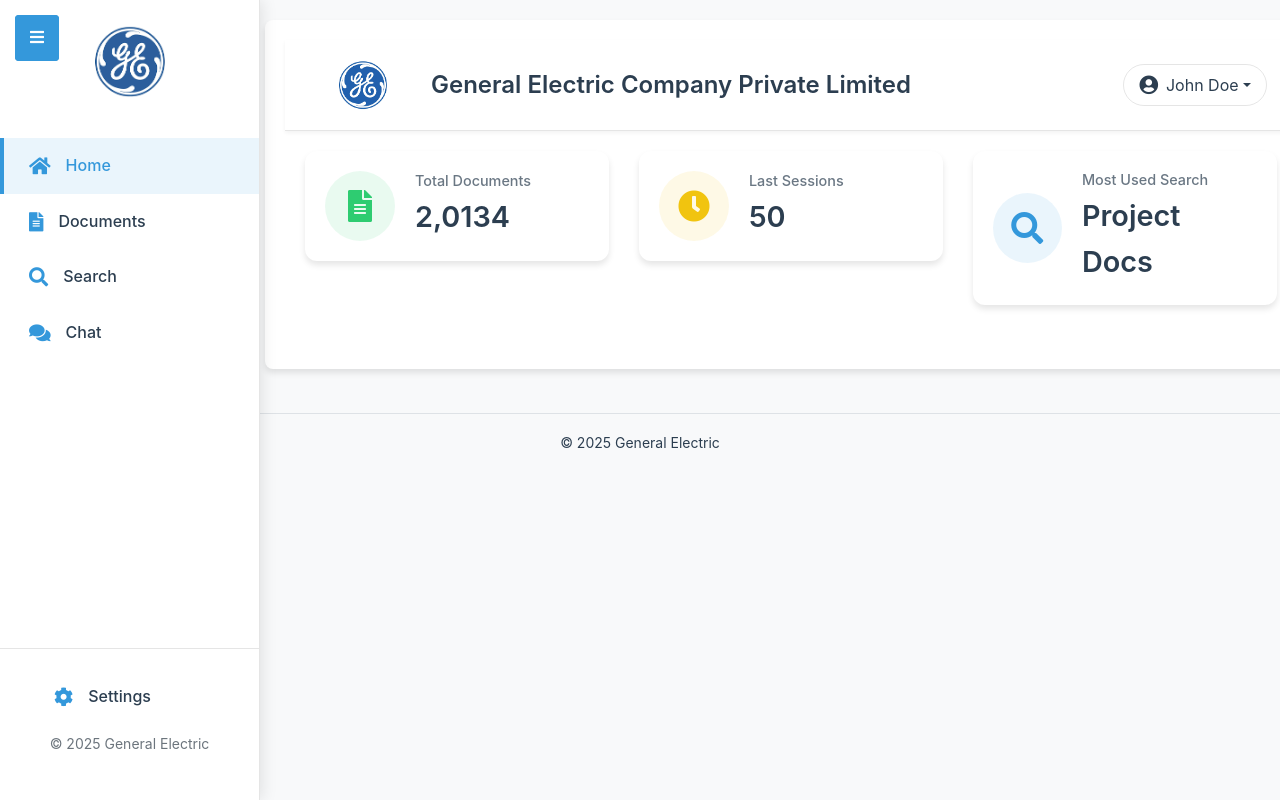
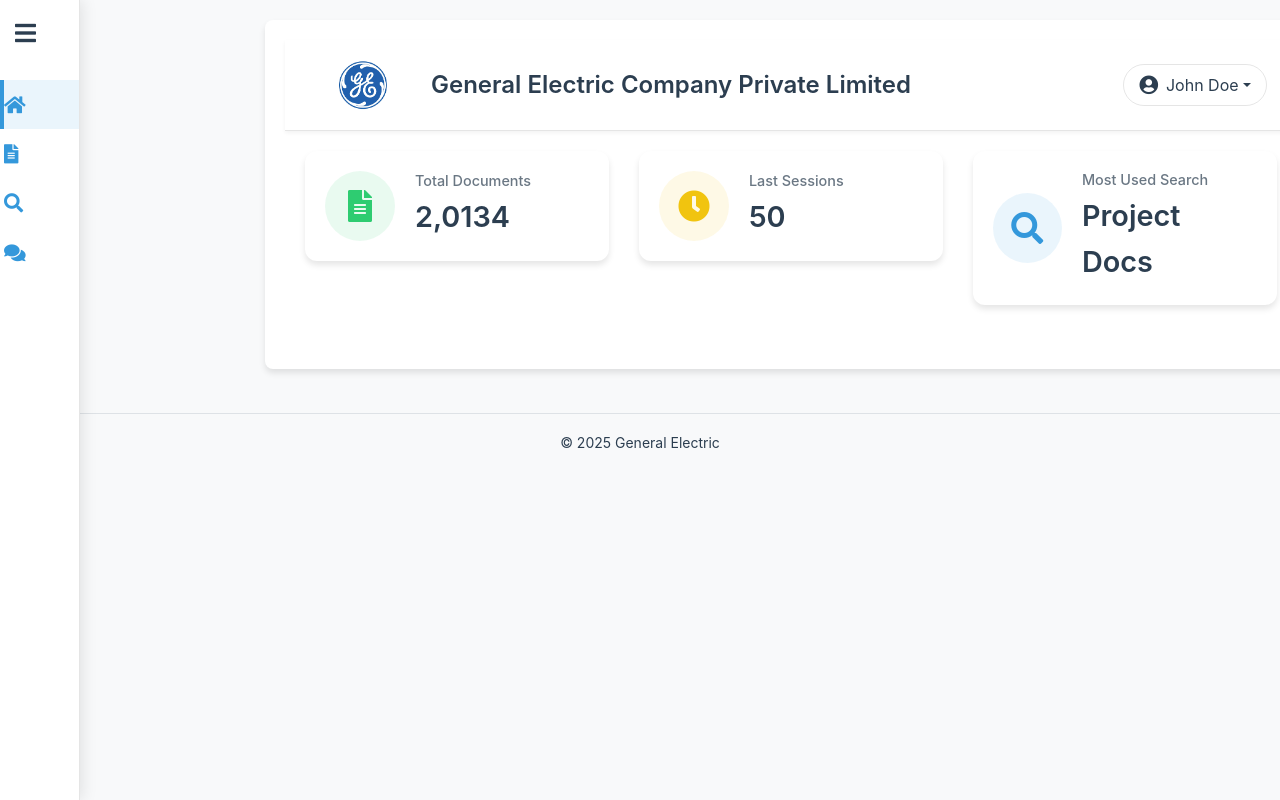
Before and after one commit to sajid199/Angular, a plain HTML site: page index.html in a window 1280 px wide. Shown: the top 800 px of the page. Drawn offline with nearby package versions, Linux system fonts and the light colour scheme.

Commit message:
toggled icon

```diff
--- a/index.html
+++ b/index.html
@@ -21,28 +21,22 @@
             </button>
 
             <!-- Sidebar -->
-            <nav class="sidebar" id="sidebar">
-                <div class="sidebar-logo">
-                    <img src="assets/image/companylogo.png" alt="General Electric Logo">
-                </div>
-                <button class="toggle-btn" id="toggleSidebar">
-                    <i class="fas fa-bars"></i>
-                </button>
+            <nav class="sidebar spaced-sidebar" id="sidebar">
                 <a href="#home" class="nav-link active" data-target="home">
-                    <i class="fas fa-home"></i> Home
+                    <i class="fas fa-home"></i> <span>Home</span>
                 </a>
                 <a href="#documents" class="nav-link" data-target="documents">
-                    <i class="fas fa-file-alt"></i> Documents
+                    <i class="fas fa-file-alt"></i> <span>Documents</span>
                 </a>
                 <a href="#search" class="nav-link" data-target="search">
-                    <i class="fas fa-search"></i> Search
+                    <i class="fas fa-search"></i> <span>Search</span>
                 </a>
                 <a href="#chat" class="nav-link" data-target="chat">
-                    <i class="fas fa-comments"></i> Chat
+                    <i class="fas fa-comments"></i> <span>Chat</span>
                 </a>
                 <div class="nav-footer">
                     <a href="#settings" class="nav-link" data-target="settings">
-                        <i class="fas fa-cog"></i> Settings
+                        <i class="fas fa-cog"></i> <span>Settings</span>
                     </a>
                     <small class="d-block mt-2 text-muted">&copy; 2025 General Electric</small>
                 </div>
--- a/script.js
+++ b/script.js
@@ -15,7 +15,7 @@
         const isClickInsideSidebar = sidebar.contains(event.target);
         const isToggleButton = toggleButton.contains(event.target);
 
-        if (!isClickInsideSidebar && !isToggleButton && window.innerWidth <= 768) {
+        if (!isClickInsideSidebar && !isToggleButton) {
             sidebar.classList.remove('active');
         }
     });
--- a/style.css
+++ b/style.css
@@ -33,17 +33,20 @@
     left: 0;
     top: 0;
     width: 260px;
-    transform: translateX(-100%);
+    opacity: 0;
+    visibility: hidden;
     transition: all 0.3s ease-in-out;
     z-index: 1000;
     box-shadow: 2px 0 15px var(--sidebar-shadow);
     display: flex;
     flex-direction: column;
     padding: 25px 0;
+    padding-top: 80px; /* Increased top padding to create space */
 }
 
 .sidebar.active {
-    transform: translateX(0);
+    opacity: 1;
+    visibility: visible;
 }
 
 .sidebar-logo {
@@ -83,9 +86,11 @@
 }
 
 .sidebar .nav-link.active {
+    position: relative;
     color: var(--primary-color);
     border-left-color: var(--primary-color);
     background-color: rgba(52, 152, 219, 0.1);
+    margin-top: 0;
 }
 
 .sidebar .nav-link i {
@@ -102,35 +107,57 @@
 }
 
 .toggle-btn {
-    position: fixed;
-    top: 15px;
-    left: 15px;
-    background-color: var(--primary-color);
-    color: white;
+    position: absolute;
+    top: 0;
+    left: 0;
+    margin: 15px;
+    background: none;
     border: none;
-    padding: 10px 15px;
-    border-radius: 4px;
+    color: var(--text-dark);
+    font-size: 1.5rem;
     cursor: pointer;
     z-index: 1100;
-    transition: background-color 0.3s ease;
 }
 
 .toggle-btn:hover {
     background-color: #2980b9;
 }
 
+.sidebar .toggle-btn {
+    display: block; /* Show the toggle button inside the sidebar */
+}
+
 /* Toggle Switch Styles */
+.toggle-container {
+    display: flex;
+    justify-content: center;
+    align-items: center;
+    padding: 20px;
+    background-color: var(--background-light);
+    border-radius: 8px;
+    margin: 15px;
+    box-shadow: 0 2px 5px rgba(0,0,0,0.1);
+}
+
 .toggle-switch {
     position: relative;
-    display: inline-block;
+    display: inline-flex;
+    align-items: center;
+    justify-content: center;
     width: 60px;
     height: 34px;
+    margin: 15px auto;
+    box-shadow: 0 2px 5px rgba(0,0,0,0.1);
+    border-radius: 34px;
+    transition: all 0.3s ease;
 }
 
 .toggle-switch input {
+    position: absolute;
     opacity: 0;
+    cursor: pointer;
+    height: 0;
     width: 0;
-    height: 0;
 }
 
 .toggle-slider {
@@ -140,7 +167,7 @@
     left: 0;
     right: 0;
     bottom: 0;
-    background-color: #ccc;
+    background-color: #e0e0e0;
     transition: .4s;
     border-radius: 34px;
 }
@@ -160,10 +187,6 @@
 
 input:checked + .toggle-slider {
     background-color: var(--primary-color);
-}
-
-input:focus + .toggle-slider {
-    box-shadow: 0 0 1px var(--primary-color);
 }
 
 input:checked + .toggle-slider:before {
@@ -444,7 +467,8 @@
 @media (max-width: 768px) {
     .sidebar {
         width: 100%;
-        transform: translateX(-100%);
+        opacity: 0;
+        visibility: hidden;
     }
 
     #mainContent {
@@ -456,11 +480,36 @@
 /* Responsive Sidebar Behavior */
 @media (min-width: 769px) {
     .sidebar {
-        transform: translateX(0);
+        opacity: 1;
+        visibility: visible;
     }
 
     #mainContent {
         margin-left: 260px;
+    }
+
+    .sidebar.active {
+        width: 80px; /* Narrow width for icon-only view */
+        overflow: hidden;
+    }
+
+    .sidebar.active .sidebar-logo,
+    .sidebar.active .nav-footer {
+        display: none; /* Hide logo and footer in icon-only mode */
+    }
+
+    .sidebar.active .nav-link {
+        text-align: center;
+        padding: 15px 0;
+    }
+
+    .sidebar.active .nav-link span {
+        display: none; /* Hide text labels */
+    }
+
+    .sidebar.active .nav-link i {
+        margin-right: 0; /* Remove margin for icons */
+        font-size: 1.2rem;
     }
 }
 
```
